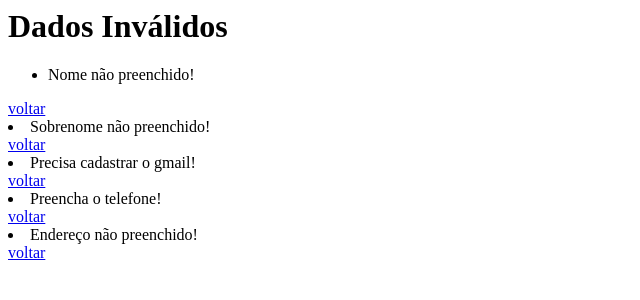
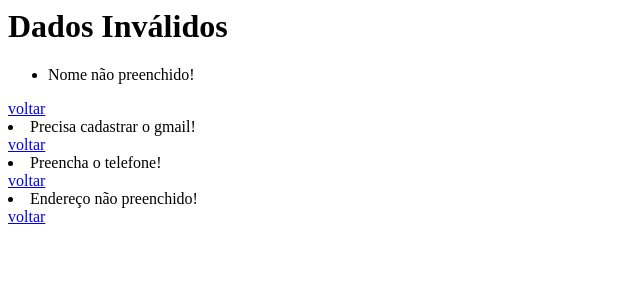
Before and after one commit to cp2-dc-info-projeto-final-2018/requisitos-sbm, a PHP site: page /cadastraresp.php in a window 1280 px wide. Shown: the top 300 px of the page, without its empty margins (0-640 px from the left). Run offline with PHP 8.4, Linux system fonts and the light colour scheme; data that the repository does not hold is empty.

Commit message:
commit feito por gis na paqsta validacoes

```diff
--- a/Validacoes/cadastraresp.php
+++ b/Validacoes/cadastraresp.php
@@ -19,15 +19,6 @@ if ($nome == false)
   $erros[] = "Nome não preenchido!";
 }
 else if(strlen($nome)<3 || strlen($nome)>35)
-{
-  $erros[] = "O nome tem que ter ao menos 3 letras e no máximo 35!";
-}
-$sobrenome = $request['sobrenome'];
-if($sobrenome == false)
-{
-  $erros[] = "Sobrenome não preenchido!";
-}
-else if(strlen($sobrenome)<3 || strlen($sobrenome)>35)
 {
   $erros[] = "O nome tem que ter ao menos 3 letras e no máximo 35!";
 }
@@ -68,7 +59,6 @@ else if(strlen($endereco)<20 || strlen($endereco)>1000)
 {
       $novoResponsavel = [
       'nome' => $request['nome'],
-      'sobrenome' => $request['sobrenome'],
       'email' => $request['email'],
       'telefone' => $request['telefone'],
       'endereco' => $request['endereco']
--- a/Validacoes/salvaresp.php
+++ b/Validacoes/salvaresp.php
@@ -17,17 +17,15 @@ function InsereAluno($dadosnovoResponsavel)
 {
 $bd = Conexão();
 $nome = $dadosnovoResponsavel['nome'];
-$sobrenome = $dadosnovoResponsavel['sobrenome'];
 $telefone = $dadosnovoResponsavel['telefone'];
 $email = $dadosnovoResponsavel['email'];
 $endereco = $dadosnovoResponsavel['endereco'];
 $sql = $bd -> prepare(
-  "INSERT INTO responsavel(nome,sobrenome,telefone,email,endereco)
-  VALUES (:valnome,:valsobrenome,:valtelefone,:valemail,:valendereco,:valdat);");
+  "INSERT INTO responsavel(nome,telefone,email,endereco)
+  VALUES (:valnome,:valtelefone,:valemail,:valendereco,:valdat);");
 
  $sql -> bindValue(':valnome',$dadosnovoResponsavel['nome']);
- $sql -> bindValue(':valsobrenome',$dadosnovoResponsavel['sobrenome']);
-  $sql -> bindValue(':valdat',$dadosnovoResponsavel['telefone']);
+ $sql -> bindValue(':valdat',$dadosnovoResponsavel['telefone']);
  $sql -> bindValue(':valemail',$dadosnovoResponsavel['email']);
  $sql -> bindValue(':valendereco',$dadosnovoResponsavel['endereco']);
  $sql -> execute();
```
